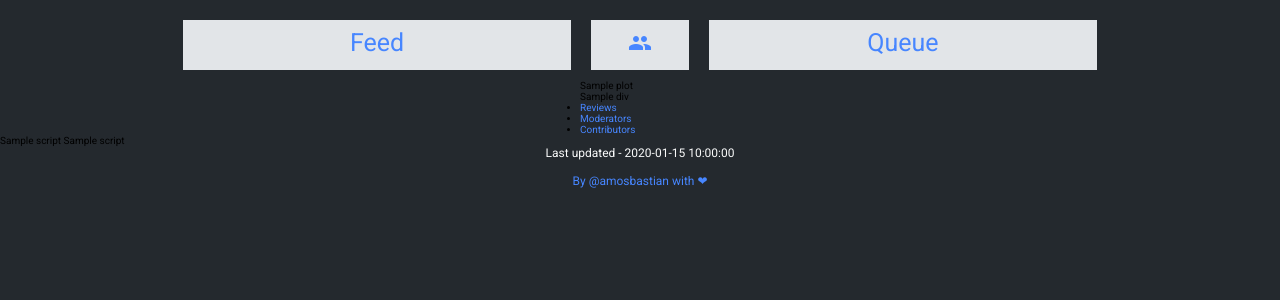
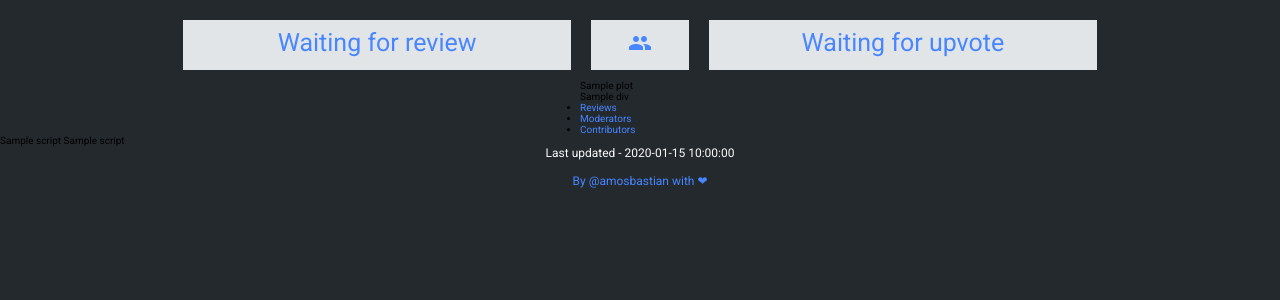
Before and after one commit to amosbastian/utopian.rocks, a Python web app: template utopian/templates/index.html in a window 1280 px wide. Shown: the top 300 px of the page. Run offline with Jinja, Linux system fonts and the light colour scheme; the template is opened without the code that fills it: most values are stand-ins (such as "Sample title", 1, 10 or a date in 2020).

Commit message:
Update header buttons text

```diff
--- a/utopian/templates/header.html
+++ b/utopian/templates/header.html
@@ -2,11 +2,11 @@
   <div class="header-buttons">
     {% if active_page == "index" %}
     <a class="header__button header__button--active" href="/">
-      Feed
+      Waiting for review
     </a>
     {% else %}
     <a class="header__button" href="/">
-      Feed
+      Waiting for review
     </a>
     {% endif %}
 
@@ -23,11 +23,11 @@
 
     {% if active_page == "queue" %}
     <a class="header__button header__button--active" href="/queue">
-      Queue
+      Waiting for upvote
     </a>
     {% else %}
     <a class="header__button" href="/queue">
-      Queue
+      Waiting for upvote
     </a>
     {% endif %}
   </div>
```
